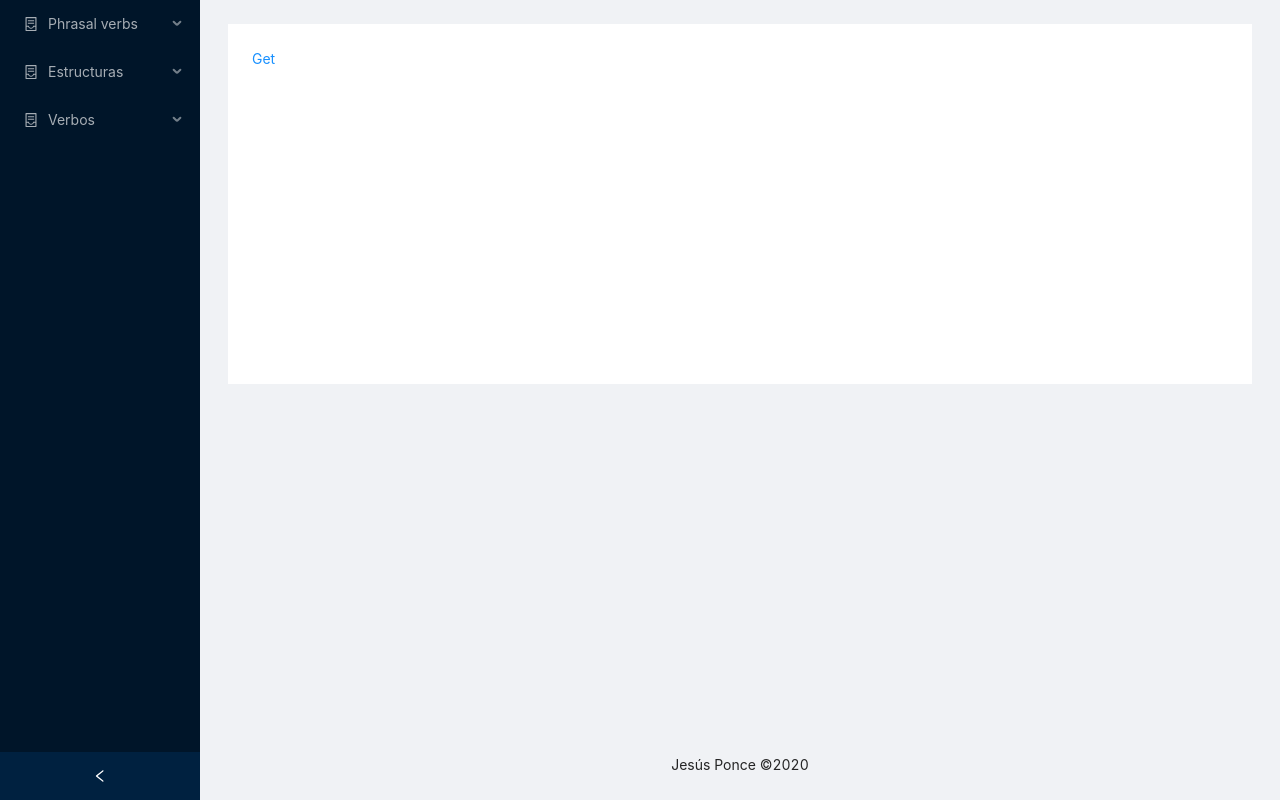
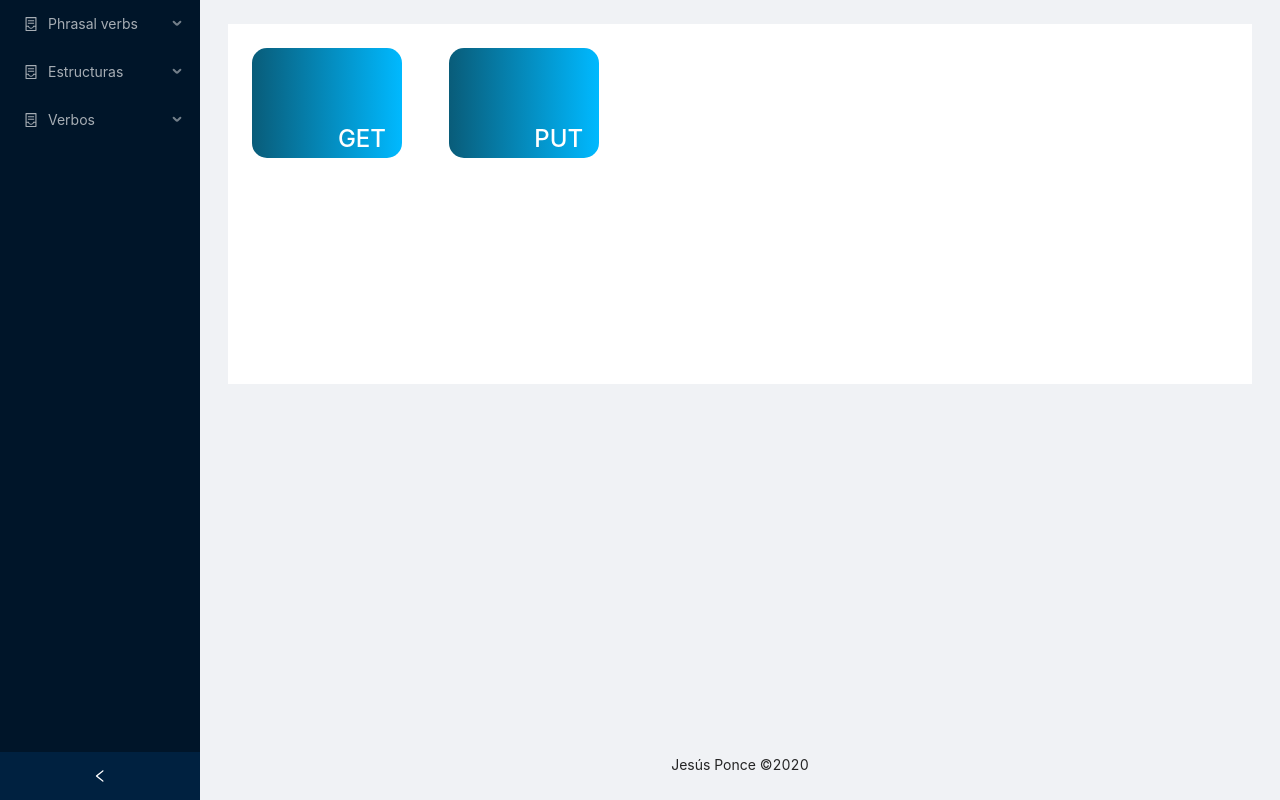
Before and after one commit to JesusEmmanuelPonce/english-front, a React (Create React App) app: page /menu-phrasal-verbs in a window 1280 px wide. Built offline with nearby package versions, Linux system fonts and the light colour scheme.

Commit message:
Key props added

```diff
--- a/src/components/PhrasalVerbs/MenuPhrasalVerbs.js
+++ b/src/components/PhrasalVerbs/MenuPhrasalVerbs.js
@@ -1,14 +1,20 @@
 import React from 'react';
-import { Link } from 'react-router-dom'
+import { Link } from 'react-router-dom';
+import MENU_PHRASAL_VERBS from '../../constant/MENU_PHRASAL_VERBS';
+
 const MenuPhrasalVerbs = () => {
     return(
-        <>
-            <Link to="/get">
-                <div className="squad">
-                    <span>Get</span>
-                </div>
-            </Link>
-        </>
+            <div className="container-menu-phrasal-pb">
+             {
+                MENU_PHRASAL_VERBS.map(item => (
+                    <Link to={item.route} key={item.name}>
+                        <div className="square-menu-pb">
+                            <span>{item.name}</span>
+                        </div>
+                    </Link>
+                ))
+            }
+        </div>
     )
 }
 
--- a/src/components/PhrasalVerbs/TablePhrasalVerbs.js
+++ b/src/components/PhrasalVerbs/TablePhrasalVerbs.js
@@ -5,7 +5,7 @@ const TablePharasalVerbs = ({ table }) => {
     return(
         <div className="container-phrasal-pb">
             { table.map(item => (
-                <div className="site-card-border-less-wrapper card-pb">
+                <div className="site-card-border-less-wrapper card-pb" key={item.id}>
                     <Card title={item.phrase} bordered={false} >
                         <span className="label-card-pb">Significado</span>
                         <p>{item.mean_spanish}</p>
```
